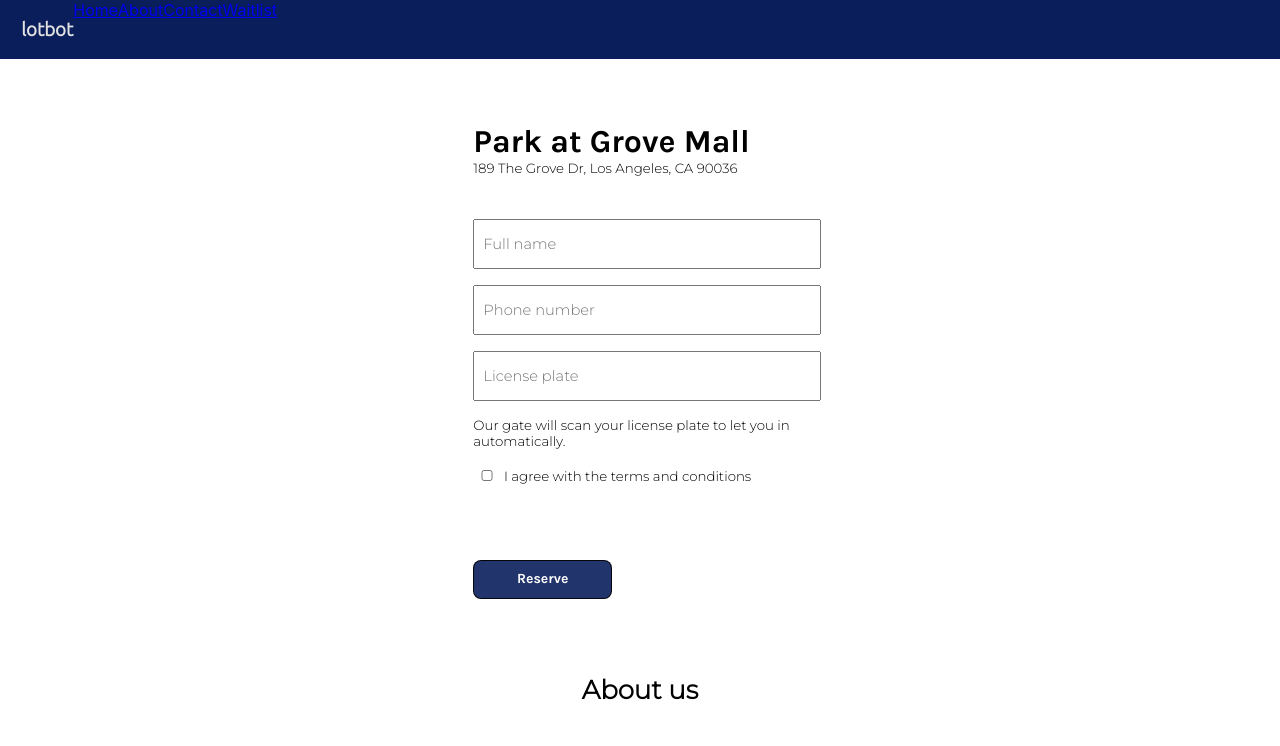
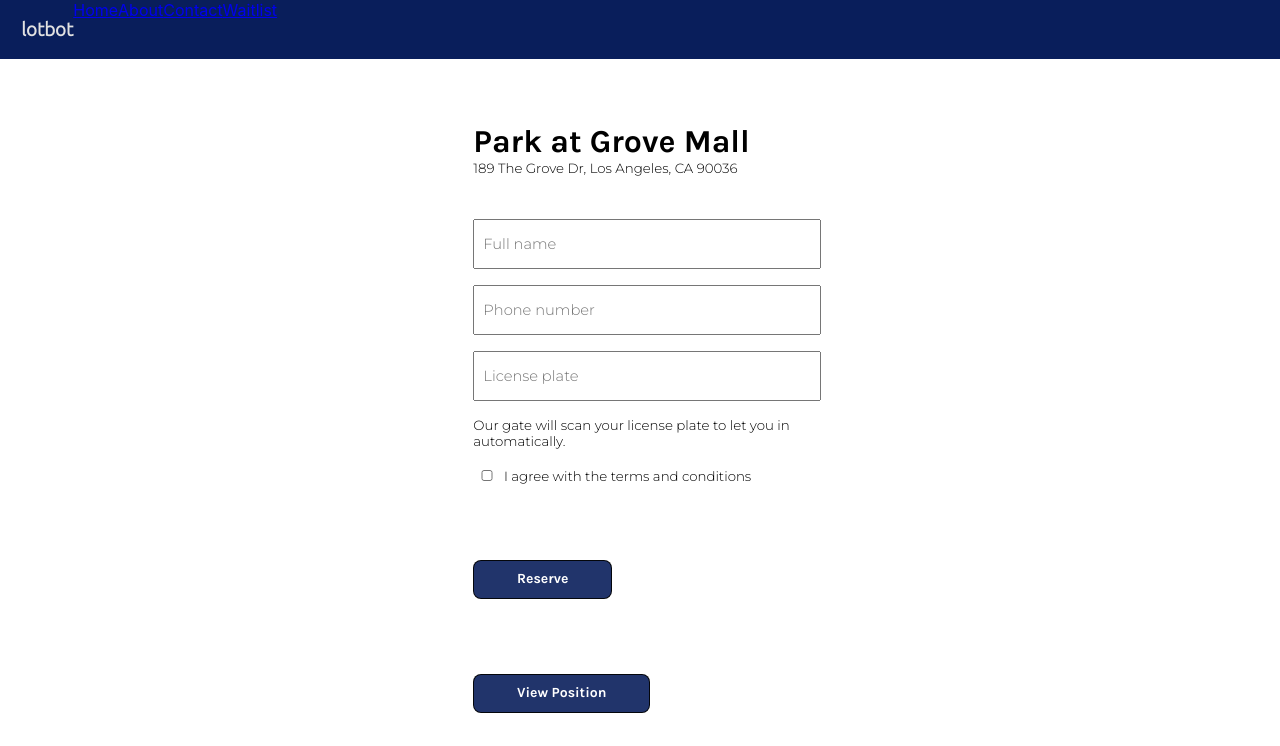
Before and after one commit to solomon-lo/lotbot-parking-management, a React (Create React App) app: page / in a window 1280 px wide. Shown: the top 746 px of the page. Built offline with nearby package versions, Linux system fonts and the light colour scheme; grey boxes are pictures that could not be loaded.

Commit message:
added view position button

```diff
--- a/src/components/Home.js
+++ b/src/components/Home.js
@@ -133,6 +133,13 @@ class Home extends Component {
                         {/*<button onClick={this.BookReservation}>Reserve</button>*/}
                     </div>
 
+                    <div className="marginBottomXLarge">
+                        <Link to="/waitlist">
+                            <button>View Position</button>
+                        </Link>
+                        {/*<button onClick={this.BookReservation}>Reserve</button>*/}
+                    </div>
+
                     </div>
                     <div className="standardWidth">
                         <div className="marginBottomMedium alignLeft">
```
